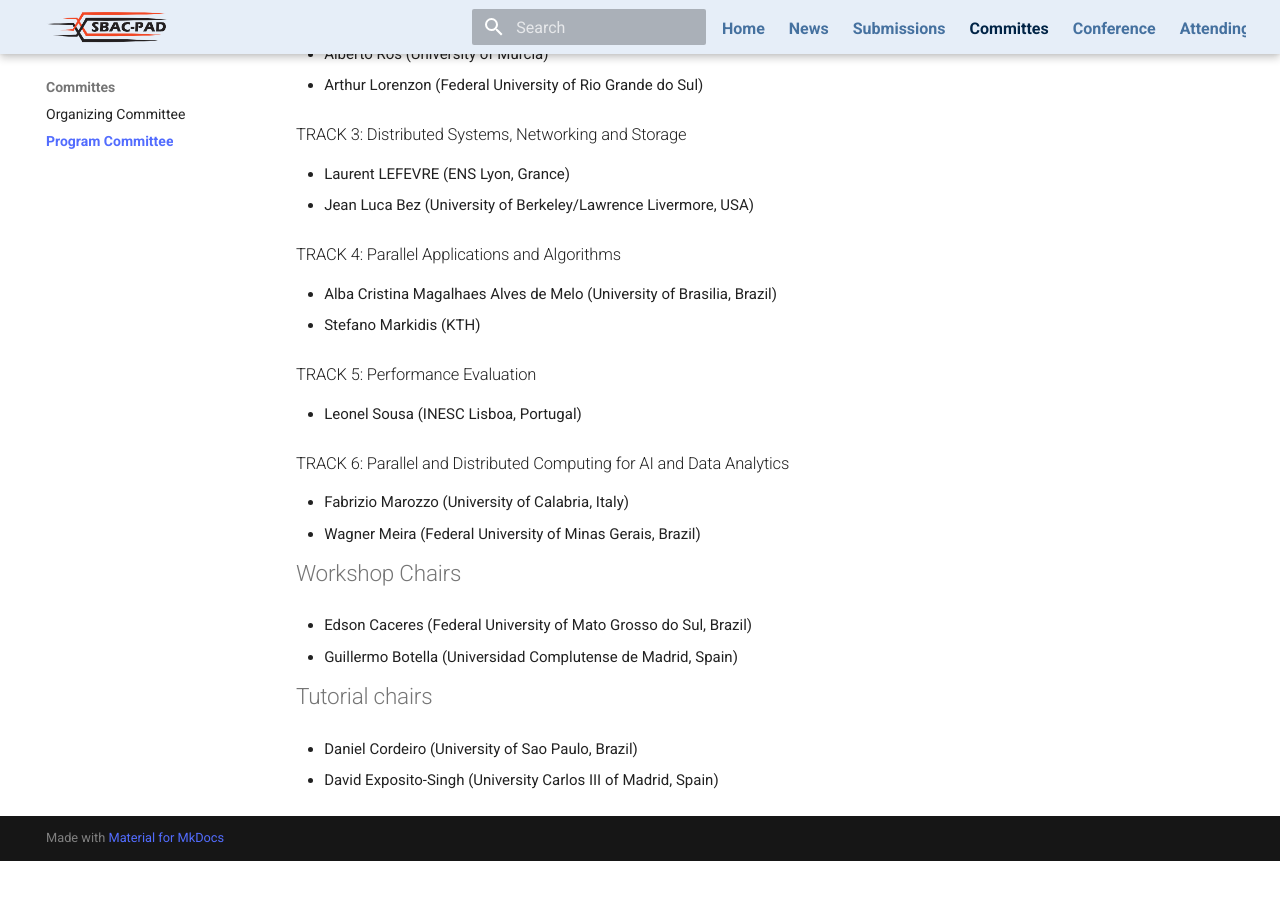
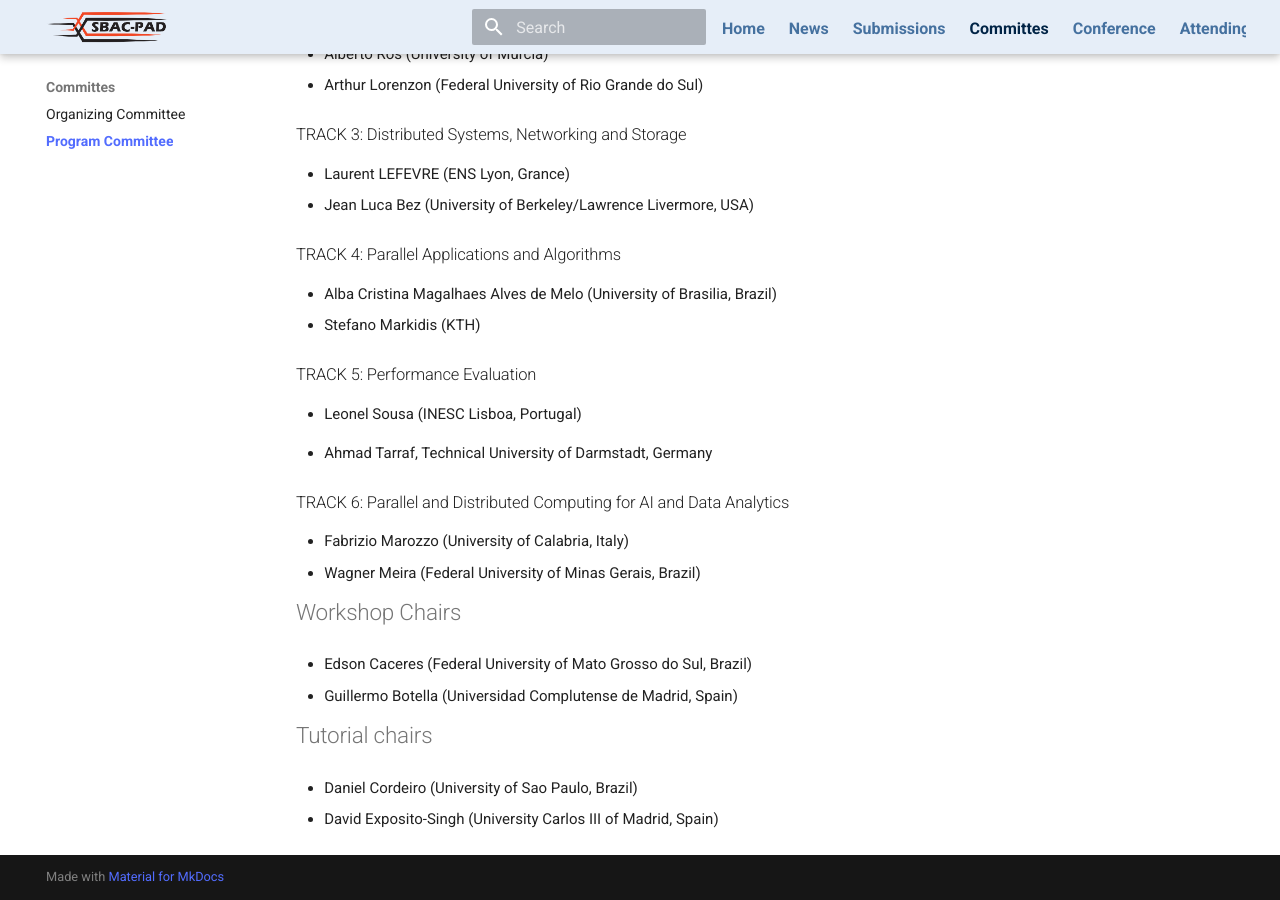
Before and after one commit to CoCo-ARCOS/sbac-pad2026, an MkDocs documentation site: the page built from docs/committees/program-committee.md, in a window 1280 px wide and 900 px high, scrolled down 755 px. Built offline with MkDocs 1.6.1 and Material for MkDocs 9.7.7, drawn with Linux system fonts in a browser that asks for light colours; before the commit the page ends 1616 px from its top, so only the background shows below that.

Commit message:
committee updated

```diff
--- a/docs/committees/program-committee.md
+++ b/docs/committees/program-committee.md
@@ -26,6 +26,8 @@ hide:
 ## TRACK 5:	Performance Evaluation
 * Leonel Sousa (INESC Lisboa, Portugal)
 <!-- * Anne Cecile Orgeire (CNRS Rennes, France) -->
+* Ahmad Tarraf, Technical University of Darmstadt, Germany
+
 
 ## TRACK 6:	Parallel and Distributed Computing for AI and Data Analytics
 * Fabrizio Marozzo (University of Calabria, Italy)
```
